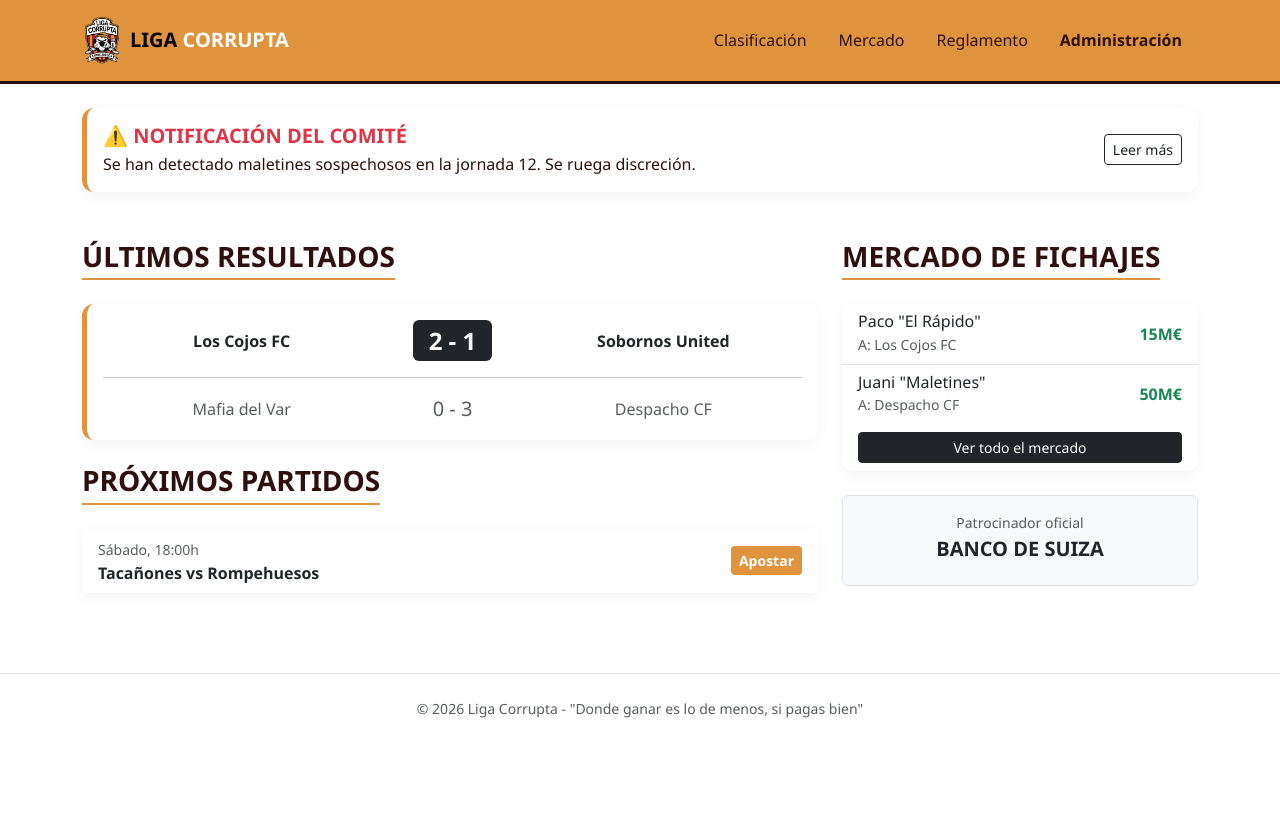
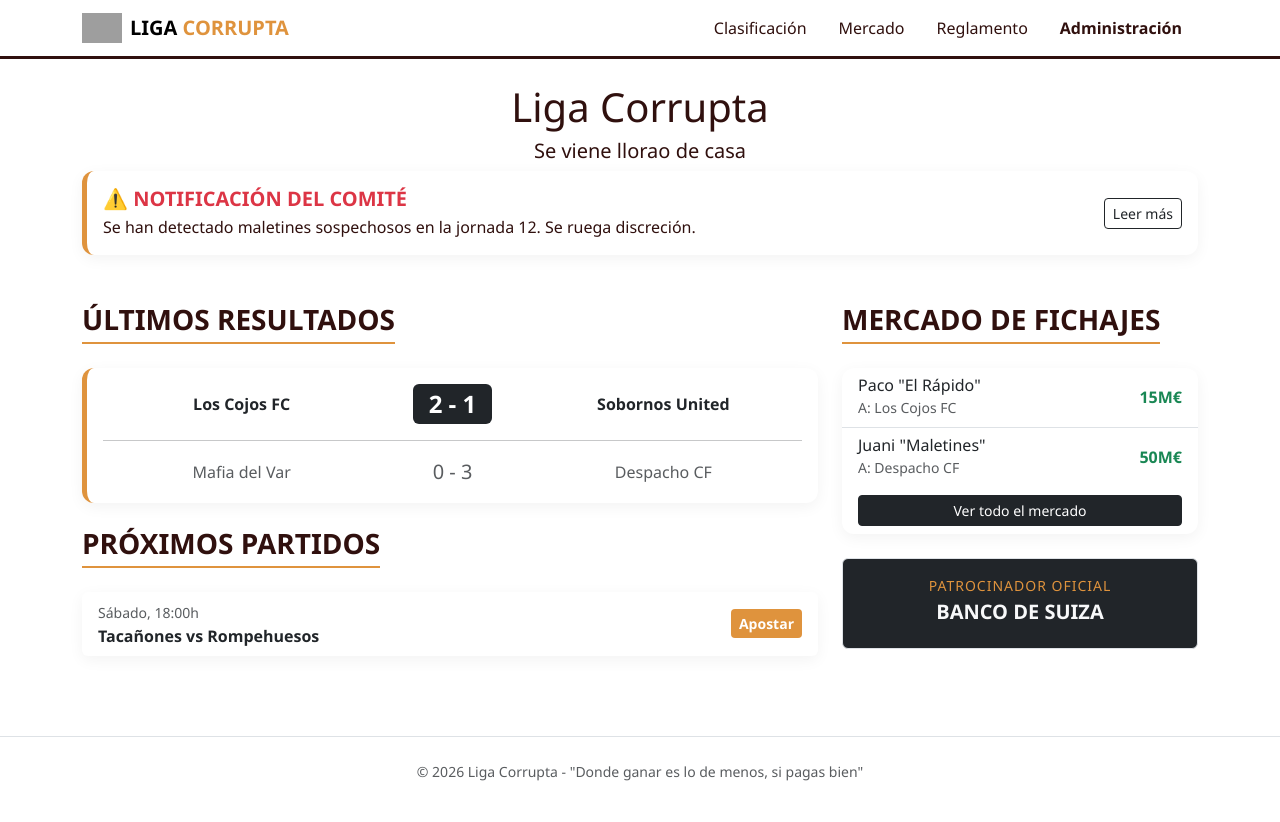
Before and after one commit to Fundeanos03/Liga-Sim, a Django app: page / in a window 1280 px wide. Before the commit the page ends 718 px from the top, so only its background shows below. Run offline with Django 5.2, Linux system fonts and the light colour scheme; grey boxes are pictures that could not be loaded.

Commit message:
Subida 7

```diff
--- a/static/css/global.css
+++ b/static/css/global.css
@@ -53,8 +53,10 @@ body {
 
 /* Navbar */
 .navbar-custom {
-    background-color: var(--accent-gold);
+    background-color: var(--primary-white);
     border-bottom: 3px solid var(--dark-pitch);
+    z-index: 1050 !important;
+    position: sticky;
 }
 
 .nav-link {
@@ -63,7 +65,7 @@ body {
 }
 
 .nav-link:hover {
-    color: white !important;
+    color: var(--accent-gold) !important;
 }
 
 /* Añadir a static/css/global.css */
@@ -87,23 +89,34 @@ body {
 .img_peque{
     width: 30px;
     height: auto;
+    display: block;
 }
 
 
 /* Ajustes para el menú colapsado en móvil */
 @media (max-width: 991.98px) {
     .navbar-collapse {
-        background-color: var(--primary-white);
+        background-color: var(--accent-gold);
         padding: 1rem;
         border-radius: 8px;
-        box-shadow: 0 10px 15px rgba(0,0,0,0.1);
+        box-shadow: 0 10px 15px rgba(0, 0, 0, 0.1);
         margin-top: 10px;
     }
+
     .nav-link {
         border-bottom: 1px solid #eee;
         padding: 12px 0;
     }
+
     .nav-link:last-child {
         border-bottom: none;
     }
 }
+
+.texto-patrocinador {
+    color: var(--accent-gold) !important;
+    text-transform: uppercase; /* Opcional: para que se vea más formal */
+    letter-spacing: 1px;       /* Opcional: para darle un toque elegante */
+}
+
+}
--- a/templates/base.html
+++ b/templates/base.html
@@ -4,7 +4,8 @@
 <head>
     <meta charset="UTF-8">
     <meta name="viewport" content="width=device-width, initial-scale=1.0">
-    <title>Liga Corrupta - Entre Amigos</title>
+    <title>Liga Corrupta</title>
+    <link rel="icon" href="{% static 'img/logo_Elegante_balon.png' %}">
     <link href="https://cdn.jsdelivr.net/npm/bootstrap@5.3.0/dist/css/bootstrap.min.css" rel="stylesheet">
     <link rel="stylesheet" href="{% static 'css/global.css' %}">
 </head>
@@ -13,8 +14,8 @@
     <nav class="navbar navbar-expand-lg navbar-custom sticky-top mb-4">
         <div class="container">
             <a class="navbar-brand d-flex align-items-center fw-bold" href="{% url 'index' %}">
-                <img src="{% static 'img/logo_app.png' %}" alt="Logo" style="width: 40px; height: auto;" class="me-2">
-                <span>LIGA <span style="color: var(--primary-white);">CORRUPTA</span></span>
+                <img src="{% static 'img/logo_Elegante_balon.png' %}" alt="Logo" style="width: 40px; height: auto;" class="me-2">
+                <span>LIGA <span style="color: var(--accent-gold);">CORRUPTA</span></span>
             </a>
 
             <button class="navbar-toggler border-0" type="button" data-bs-toggle="collapse" data-bs-target="#navMain" aria-controls="navMain" aria-expanded="false" aria-label="Toggle navigation">
--- a/templates/inicio.html
+++ b/templates/inicio.html
@@ -1,7 +1,8 @@
 {% extends 'base.html' %}
 
 {% block content %}
-
+<h1 style="text-align: center">Liga Corrupta</h1>
+    <h5 style="text-align: center">Se viene llorao de casa</h5>
 <div class="alert banner-card mb-5 d-flex justify-content-between align-items-center">
     <div>
         <h5 class="mb-1 text-danger fw-bold">⚠️ NOTIFICACIÓN DEL COMITÉ</h5>
@@ -66,9 +67,9 @@
             </div>
         </div>
 
-        <div class="mt-4 p-3 bg-light rounded text-center border">
-            <p class="small text-muted mb-1">Patrocinador oficial</p>
-            <h5 class="fw-bold text-dark">BANCO DE SUIZA</h5>
+        <div class="mt-4 p-3 bg-dark rounded text-center border">
+            <p class="small mb-1 texto-patrocinador">Patrocinador oficial</p>
+            <h5 class="fw-bold text-light">BANCO DE SUIZA</h5>
         </div>
     </div>
 </div>
```
Also changed, not shown: db.sqlite3.
